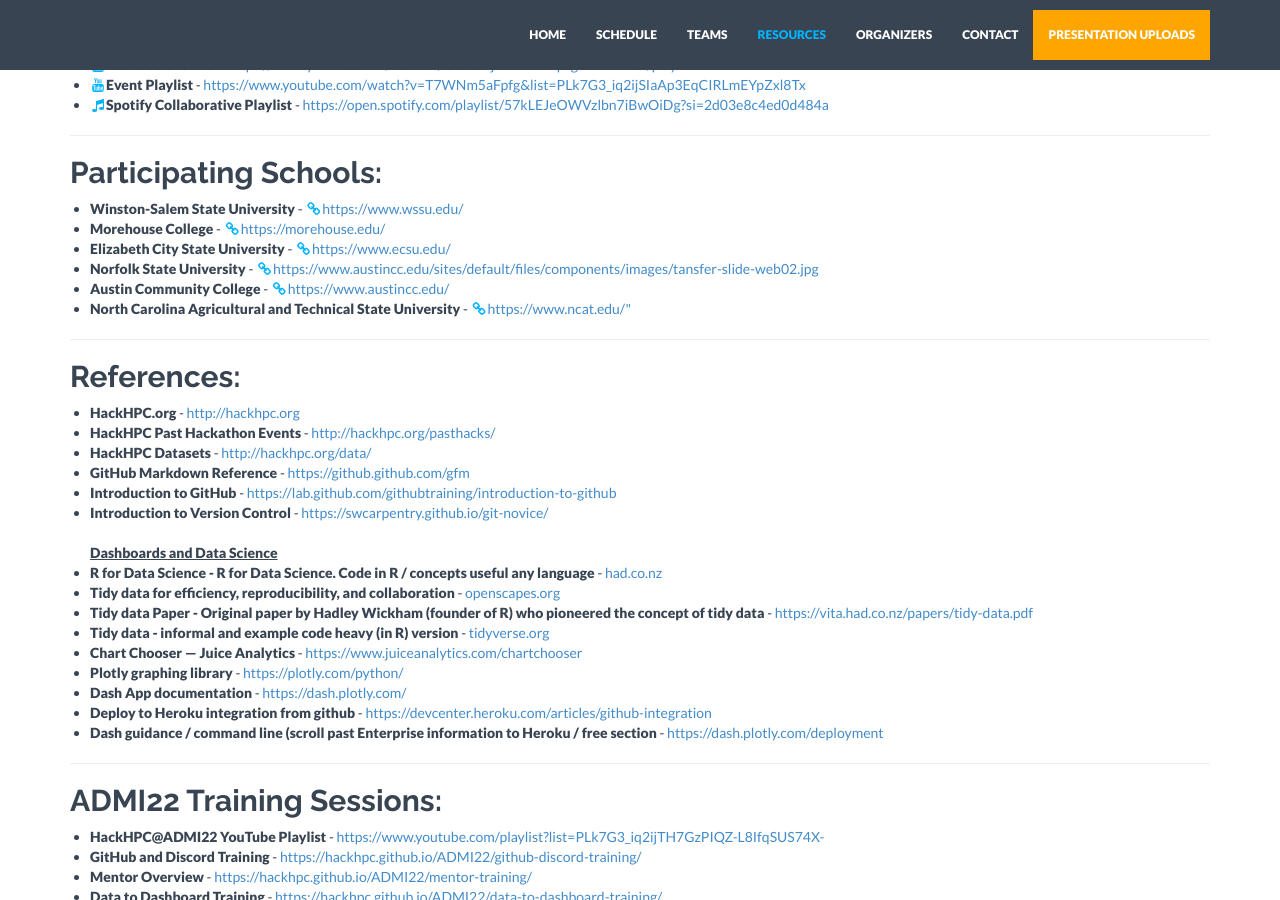
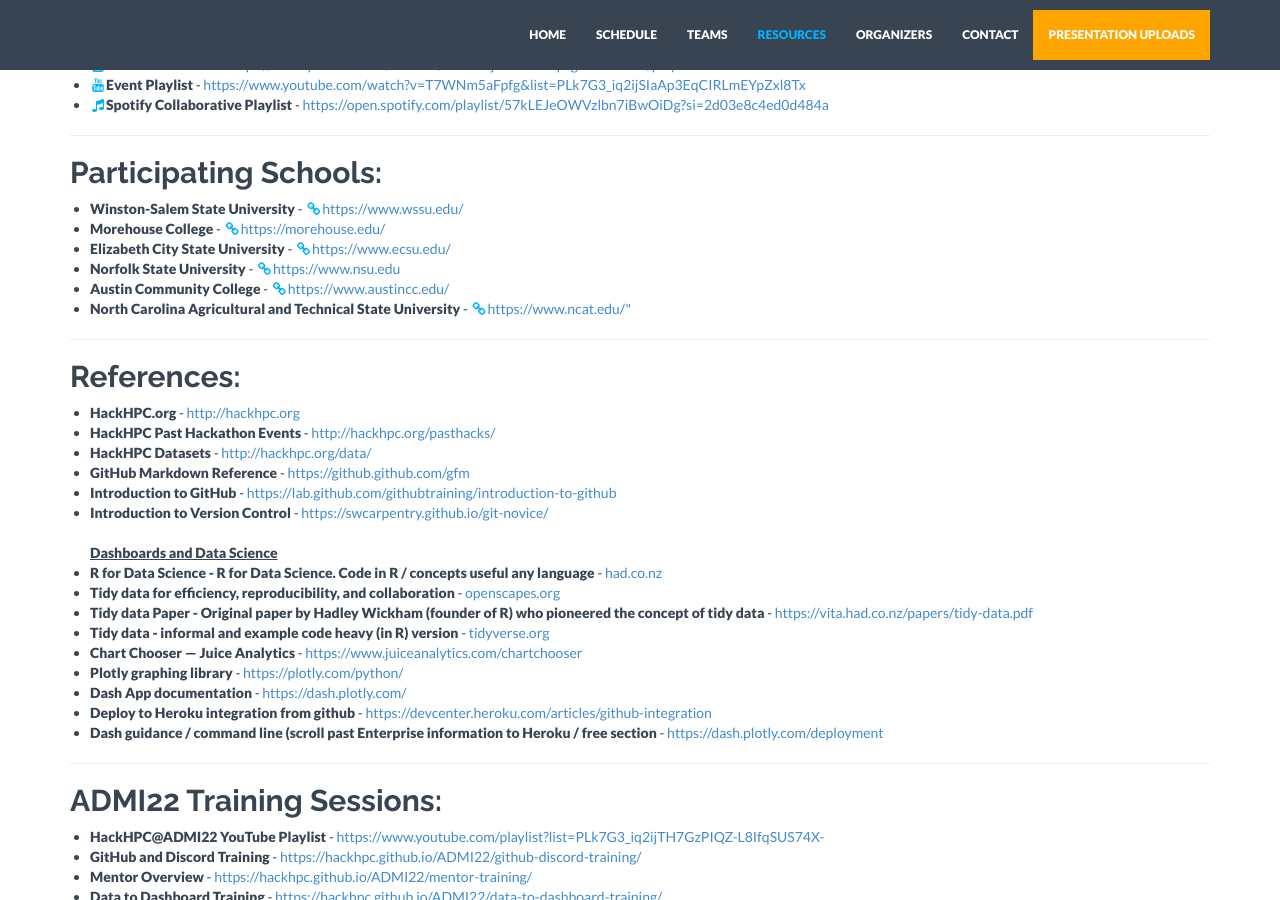
Before and after one commit to HackHPC/FacultyHack-Gateways22, a Jekyll site: the page built from resources.html, in a window 1280 px wide and 900 px high, scrolled down 1065 px. Built offline with Jekyll 4.4.1, drawn with Linux system fonts in a browser that asks for light colours; nearby versions of some CDN libraries; some of the changed lines change nothing that is shown.

Commit message:
Update URL for Norfolk State University

```diff
--- a/_data/sessions.yml
+++ b/_data/sessions.yml
@@ -350,7 +350,7 @@
   schools:
   - name: Norfolk State University
     logo: "/assets/img/logos/schools/nsu.jpeg"
-    url: https://www.austincc.edu/sites/default/files/components/images/tansfer-slide-web02.jpg
+    url: https://www.nsu.edu
 # themesongname:
 # themesongurl:
   teamintroimg: "/assets/img/teams/NSU_Software_Warriors/800px_SoftwareWarriors.png"
```
